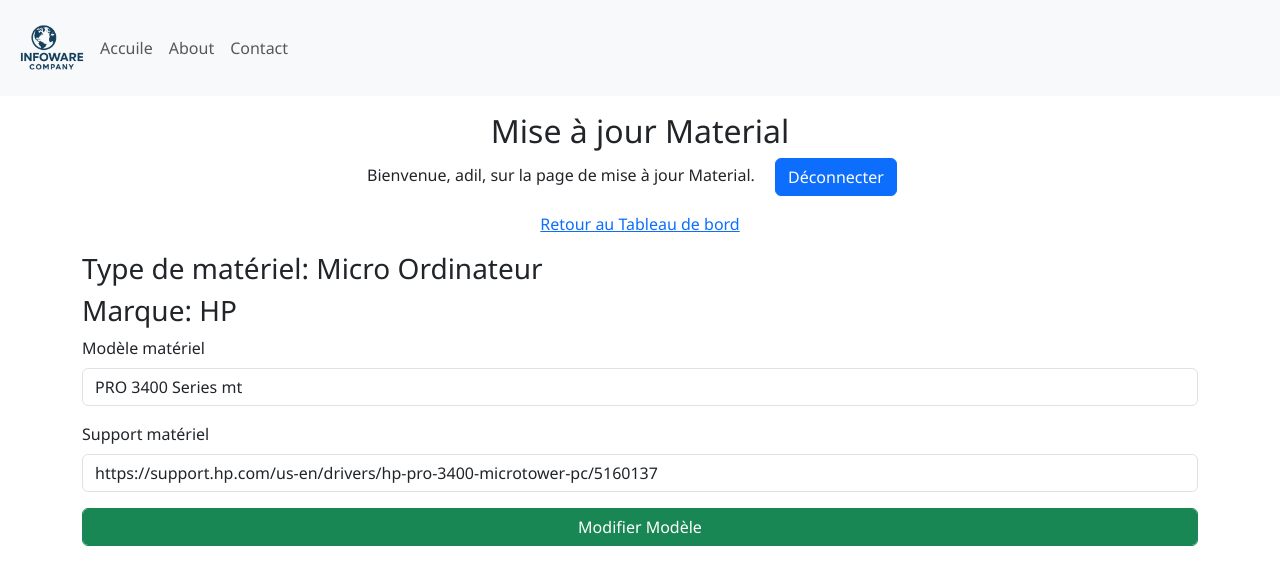
After one commit to the8Proffesional/FLASK, a Flask app: page /update_Model/6 in a window 1280 px wide. The commit adds this page. Shown: the top 585 px of the page. Run offline with Flask 3, Linux system fonts and the light colour scheme; a user stored in the database is signed in; data comes from the database, SQL or seed files in the repository; both versions use the stored data as it was after the commit.

Commit message:
Update Modéles

```diff
--- a/Site/dashbord/models.py
+++ b/Site/dashbord/models.py
@@ -32,6 +32,23 @@ def manage_Models():
         return render_template('Manage_materials.html',  name=session['user'], TypeMaterials=MaterialTypes, Marques=Marques, models=models, submitted=True, selected_TypeMaterial=selected_TypeMaterial, selected_Marque=selected_Marque)
     return render_template('Manage_materials.html',  name=session['user'], TypeMaterials=MaterialTypes, Marques=Marques, models=models, submitted=False)
 
+@ModelMaterial.route('/update_Model/<int:model_id>', methods=['GET', 'POST'])
+def update_model(model_id):
+    if 'user' not in session:
+        return redirect(url_for('adminstration.login'))
+    model = Model.query.get_or_404(model_id)
+    MaterialTypeName = MaterialType.query.get_or_404(model.type_material_id)
+    MarqueName = Marque.query.get_or_404(model.marque_id)
+    if request.method == 'POST':
+        ModelName = request.form.get('ModelName')
+        support = request.form.get('SupportName')
+        model.modelname = ModelName
+        model.support_uri = support
+        db.session.commit()
+        return redirect(url_for('model_material.manage_Models'))
+    return render_template('update_Material.html', name=session['user'], model=model, MaterialTypeName=MaterialTypeName, MarqueName=MarqueName)
+
+
 @ModelMaterial.route('/delete_Models/<int:model_id>', methods=['GET'])
 def delete_model(model_id):
     model = Model.query.get_or_404(model_id)
--- a/Site/templates/Manage_materials.html
+++ b/Site/templates/Manage_materials.html
@@ -56,11 +56,11 @@
                   <tbody>
                     {% for model in models %}
                     <tr>
-                      <td>{{ model.modelname }}</td>
+                      <td>{{ TypeMaterials[model.type_material_id-1].typeMaterial }} {{ Marques[model.marque_id-1].MarqueName }} {{ model.modelname }}</td>
                       <td>
                         <div class="btn-group float-end" role="group" aria-label="Basic example">
                             <a href="{{ model.support_uri }}" target="blank" class="btn btn-primary">Support</a>
-                            <a href="" class="btn btn-warning">Modifier</a>
+                            <a href="{{ url_for('model_material.update_model', model_id=model.id) }}" class="btn btn-warning">Modifier</a>
                             <a href="{{ url_for('model_material.delete_model', model_id=model.id) }}" class="btn btn-danger">Supprimer</a>
                         </div>
 
--- /dev/null
+++ b/Site/templates/update_Material.html
@@ -0,0 +1,36 @@
+{% extends 'base.html' %}
+{% block title %} Tableau de bord - Mise à jour Material {% endblock %}
+
+{% block body %}
+<div class="container-fluid">
+    <div class="row">
+        <div class="col-12  my-3">
+            <div class="text-center">
+                <h2>Mise à jour Material</h2>
+                <p>Bienvenue, {{ name }}, sur la page de mise à jour Material. <a class="mx-3 btn btn-primary" href="{{ url_for('admin.logout') }}"">Déconnecter</a></p>
+                <p><a href="{{ url_for('dashbord.dashbord_page') }}">Retour au Tableau de bord</a> </p>
+            </div>
+
+            <div class="container">
+                <form method="POST">
+                    <h3>Type de matériel: {{ MaterialTypeName.typeMaterial }}</h3>
+                    <h3>Marque: {{ MarqueName.MarqueName }}</h3>
+
+                    <div class="mb-3">
+                        <label for="ModelName" class="form-label">Modèle matériel</label>
+                        <input type="text" class="form-control" id="ModelName" name="ModelName" value="{{ model.modelname }}" required>
+                    </div>
+                    <div class="mb-3">
+                        <label for="SupportName" class="form-label">Support matériel</label>
+                        <input type="text" class="form-control" id="SupportName" name="SupportName" value="{{ model.support_uri }}" required>
+                    </div>
+                    <button type="submit" class="form-control btn btn-success">Modifier Modèle</button>
+
+                </form>
+            </div>
+        </div>
+    </div>
+</div>
+
+
+{% endblock %}
```
Also changed, not shown: instance/site.db.
